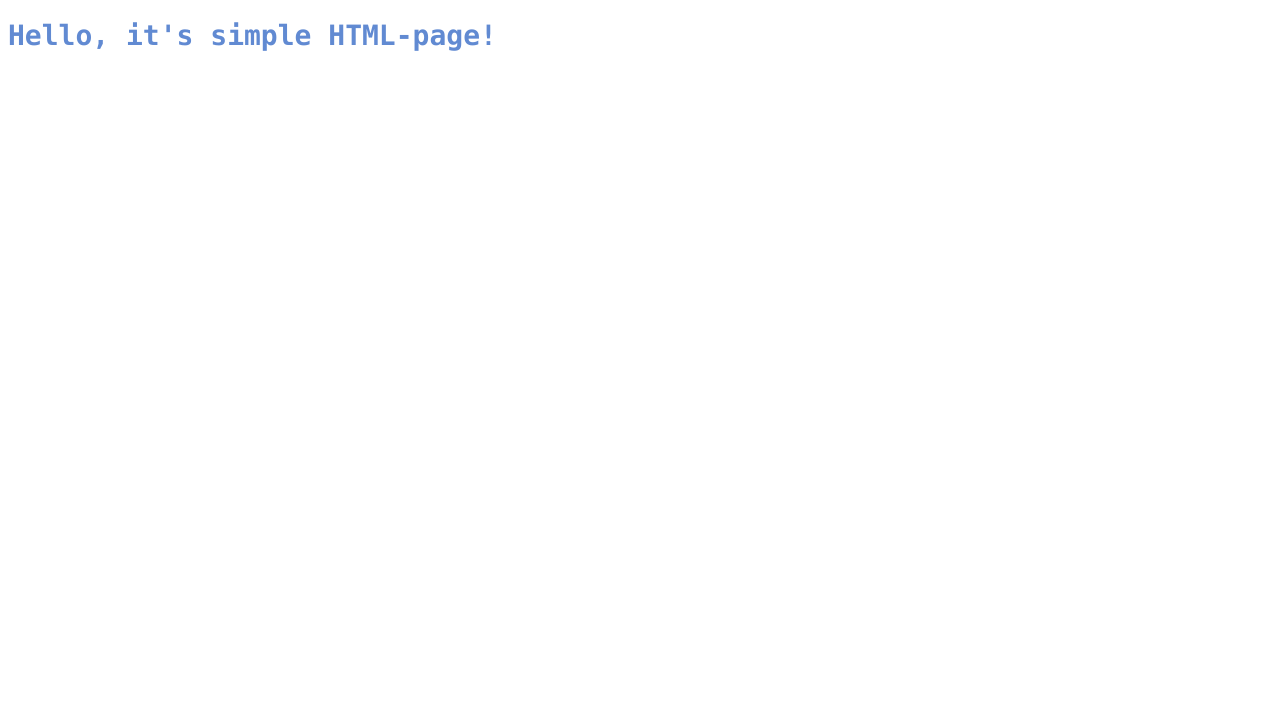
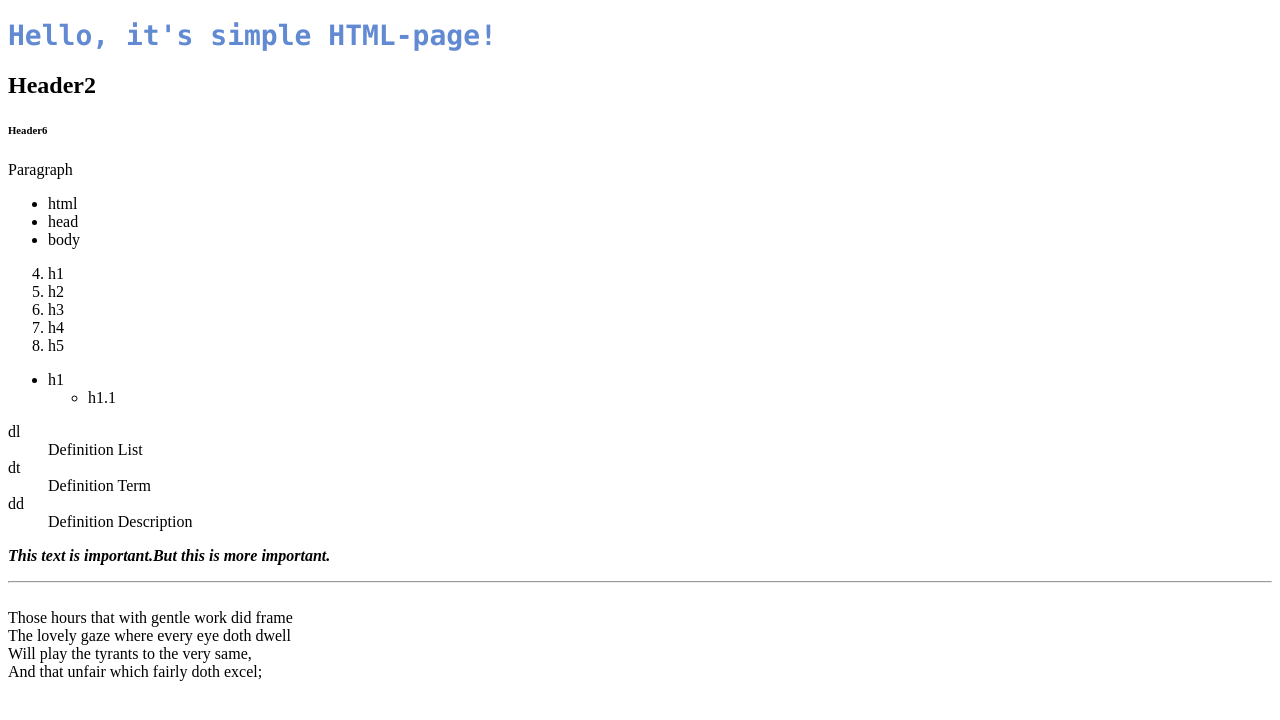
Before and after one commit to aronesker/HTML_CSS, a plain HTML site: page html_intro/html_structure.html in a window 1280 px wide. Drawn offline with Linux system fonts and the light colour scheme.

Commit message:
Some changes with comments and new HTML tags

```diff
--- a/html_intro/html_structure.html
+++ b/html_intro/html_structure.html
@@ -7,15 +7,56 @@
   <title>Page title</title>
   <meta name="keywords" content="this, is, tags">
   <meta name="description" content="this is page description">
-  <link href="style.css" rel="stylesheet"> <!--integrated CSS-code-->
+  <link href="style.css" rel="stylesheet">
 </head>
- <!-- This text is not displayed because it is commented -->
+  <!-- This text is not displayed because it is commented -->
 <body>
   <h1>Hello, it's simple HTML-page!</h1>
+  <h2>Header2</h2>
+  <h6>Header6</h6>
+  <p>Paragraph</p>
+  <!-- Unordered list -->
+  <ul>
+    <li>html</li>
+    <li>head</li>
+    <li>body</li>
+  </ul>
+  <!-- Ordered list -->
+  <ol start="4">
+    <li>h1</li>
+    <li>h2</li>
+    <li>h3</li>
+    <li>h4</li>
+    <li>h5</li>
+  </ol>
+  <!-- Multilevel list -->
+  <ul>
+    <li>h1
+      <ul>
+        <li>h1.1</li>
+      </ul>
+    </li>
+  </ul>
+  <dl>
+    <dt>dl</dt>
+    <dd>Definition List</dd>
+
+    <dt>dt</dt>
+    <dd>Definition Term</dd>
+
+    <dt>dd</dt>
+    <dd>Definition Description</dd>
+  </dl>
+  <p><b><i>This text is important.</i></b><strong><em>But this is more important.</em></strong></p>
+  <hr>
+  <br>Those hours that with gentle work did frame
+  <br>The lovely gaze where every eye doth dwell
+  <br>Will play the tyrants to the very same,
+  <br>And that unfair which fairly doth excel;
   <style>
     h1 {
       font-size: 28px;
-      font-family: Monaco, Courier, monospace;  /*CSS-code */
+      font-family: Monaco, Courier, monospace;
       color: #618ad2;
     }
   </style>
@@ -23,12 +64,12 @@
     var p = document.getElementById("blinking");
     setInterval(function () {
       if (p.style.fontSize != "10px") {
-        p.style.fontSize = "10px";              /*JS-code*/
+        p.style.fontSize = "10px";
       } else {
         p.style.fontSize = "20px";
       }
     }, 2000);
   </script>
-  <script src="scripts.js"></script> <!--integrated JS-code-->
+  <script src="scripts.js"></script>
 </body>
 </html>
```
